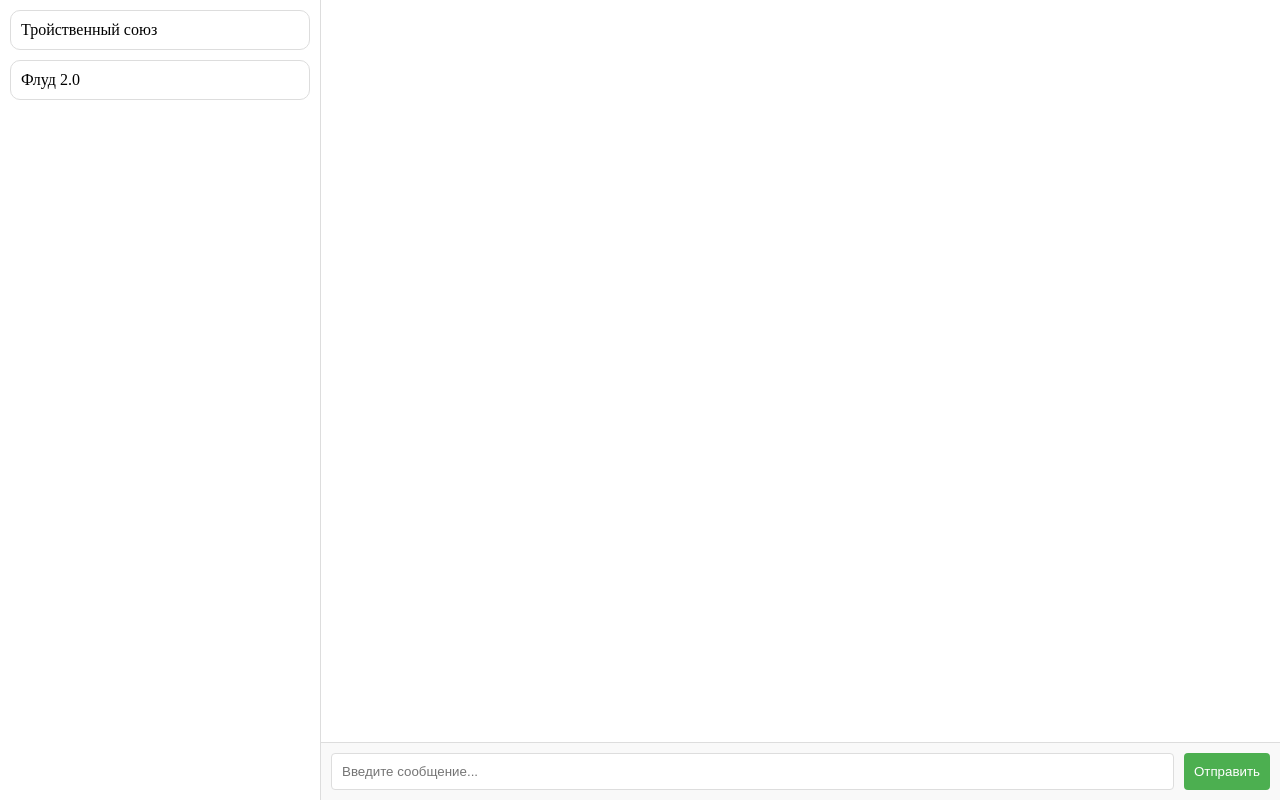
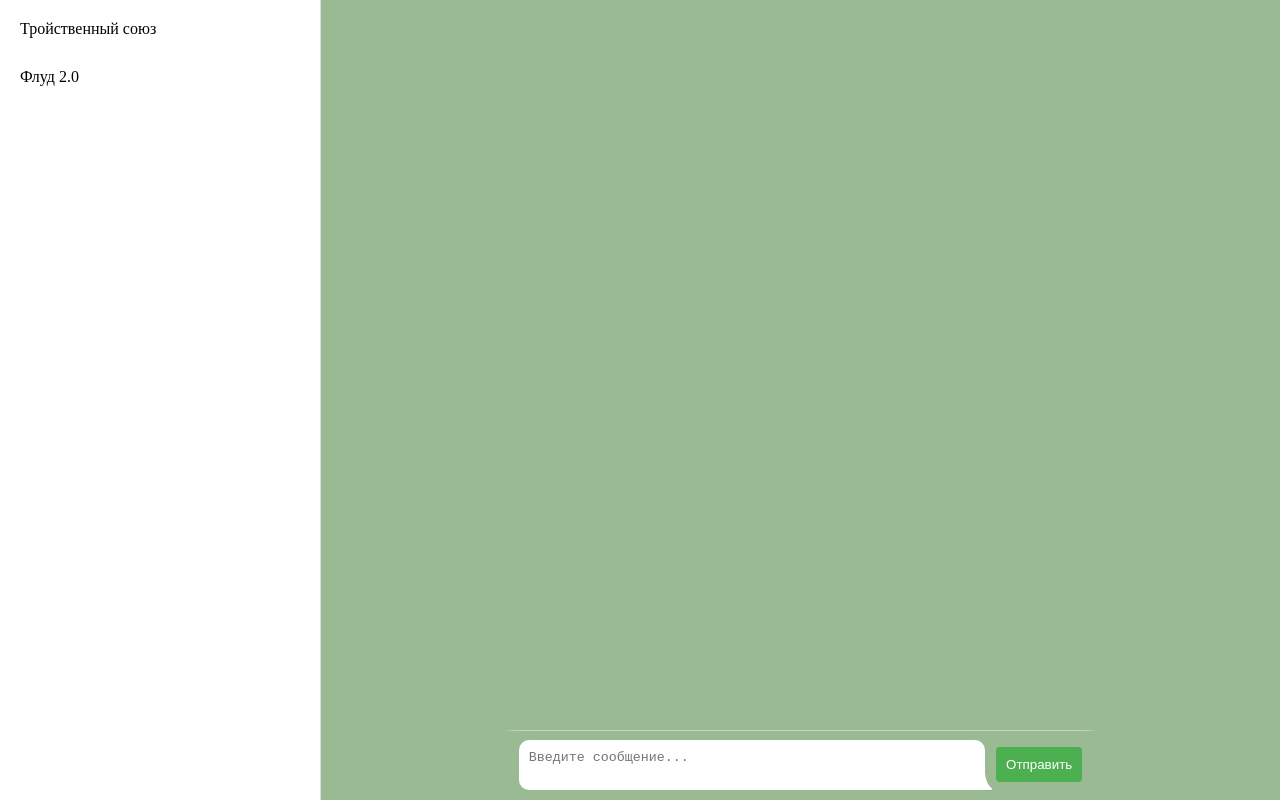
Before and after one commit to opazdunTeam/AstraHACK, a React app in the folder front/: page /chats in a window 1280 px wide. Both pictures are taken after a click on the element "Тройственный союз". Built offline with nearby package versions, Linux system fonts and the light colour scheme.

Commit message:
chats style change

```diff
--- a/front/src/components/ChatWindow.js
+++ b/front/src/components/ChatWindow.js
@@ -10,13 +10,23 @@ const ChatWindow = ({ messages, onSendMessage }) => {
     }
   };
   const handleKeyPress = (e) => {
-    if (e.key === 'Enter') {
+    if (e.key === 'Enter' && !e.shiftKey) {
       handleSend();
     }
+  };
+  const handleInputChange = (e) => {
+    setMessage(e.target.value);
+    autoResizeTextarea(e.target);
+  };
+
+  const autoResizeTextarea = (textarea) => {
+    textarea.style.height = 'auto';
+    textarea.style.height = `${textarea.scrollHeight}px`;
   };
 
   return (
     <div className="chat-container">
+      <div className="chat-window-wrapper">
         <div className="chat-window">
           {messages.map((msg, index) => (
             <div key={index} className={`message ${msg.isMine ? 'my-message' : 'other-message'}`}>
@@ -29,21 +39,23 @@ const ChatWindow = ({ messages, onSendMessage }) => {
             </div>
           ))}
         </div>
+      </div>
       <div className="message-input-container">
+        <div className="message-input-wrapper">
           <div className="message-input">
-          <input
-            type="text"
+            <textarea
               value={message}
-            onChange={(e) => setMessage(e.target.value)}
+              onChange={handleInputChange}
               onKeyPress={handleKeyPress}
               placeholder="Введите сообщение..."
             />
+            <svg class="svg-appendix" width="9" height="20"><defs><filter x="-50%" y="-14.7%" width="200%" height="141.2%" filterUnits="objectBoundingBox" id="composerAppendix"><feOffset dy="1" in="SourceAlpha" result="shadowOffsetOuter1"></feOffset><feGaussianBlur stdDeviation="1" in="shadowOffsetOuter1" result="shadowBlurOuter1"></feGaussianBlur><feColorMatrix values="0 0 0 0 0.0621962482 0 0 0 0 0.138574144 0 0 0 0 0.185037364 0 0 0 0.15 0" in="shadowBlurOuter1"></feColorMatrix></filter></defs><g fill="none" fill-rule="evenodd"><path d="M6 17H0V0c.193 2.84.876 5.767 2.05 8.782.904 2.325 2.446 4.485 4.625 6.48A1 1 0 016 17z" fill="#000" filter="url(#composerAppendix)"></path><path d="M6 17H0V0c.193 2.84.876 5.767 2.05 8.782.904 2.325 2.446 4.485 4.625 6.48A1 1 0 016 17z" fill="#FFF" class="corner"></path></g></svg>
             <button onClick={handleSend}>Отправить</button>
           </div>
         </div>
       </div>
-
+    </div>
   );
-};
+}
 
 export default ChatWindow;
--- a/front/src/components/styles.css
+++ b/front/src/components/styles.css
@@ -1,15 +1,15 @@
 /* styles.css */
 body {
-  margin: 0;
-  padding: 0;
-  height: 100vh;
-  overflow: hidden;
+      margin: 0;
+      padding: 0;
+      height: 100vh;
+      overflow: hidden;
 }
 
 .chats-page {
   display: flex;
   height: 100vh;
-  background-color: #f0f2f5;
+  background-color: #fff;
 }
 
 .chat-list {
@@ -23,7 +23,6 @@ body {
   margin: 10px;
   padding: 10px;
   cursor: pointer;
-  border: 1px solid #ddd;
   border-radius: 10px;
 }
 
@@ -34,21 +33,30 @@ body {
 .chat-container {
   flex: 1;
   display: flex;
+  background-color: #99BA92;
   flex-direction: column;
   overflow: hidden; /* Скрываем прокрутку у контейнера */
 }
 
+.chat-window-wrapper {
+  flex: 1;
+  display: flex;
+  justify-content: center;
+  overflow-y: auto;
+}
+
 .chat-window {
-  flex: 1;
+  width: 60%;
+  max-width: 800px;
+  min-width: 300px;
   padding: 10px;
-  background-color: #fff;
-  overflow-y: auto; /* Прокрутка у окна чата */
   box-sizing: border-box;
-  margin: 0; /* Убираем отступы */
+  display: flex;
+  flex-direction: column;
 }
 
 .message {
-  max-width: 60%;
+  max-width: 65%;
   padding: 10px;
   border-radius: 15px;
   margin-bottom: 10px;
@@ -58,61 +66,94 @@ body {
 }
 
 .my-message {
-  max-width: 40%;
-  background-color: #dcf8c6;
+  background-color: rgb(238,255,222);
   border: 1px solid #a0d6b4;
   color: #333;
   align-self: flex-end;
 }
 
 .other-message {
-max-width: 40%;
   background-color: #fff;
   border: 1px solid #ddd;
   color: #333;
   align-self: flex-start;
 }
 
+.message-text {
+  margin-bottom: 5px;
+}
 
 .message-time {
   font-size: 0.8em;
   color: #999;
-  align-self: flex-end;
   text-align: right;
 }
 
 .message-input-container {
   position: sticky;
-  bottom: 0;
   padding: 10px;
-  border-top: 1px solid #ddd;
-  background-color: #f9f9f9;
+  display: flex;
+  justify-content: center;
+  background-color: rgba(0, 0, 0, 0);
+  background-color: transparent;
   box-sizing: border-box;
+}
+
+.message-input-container::before {
+  content: ''; /* Пустое содержание для псевдоэлемента */
+  position: absolute;
+  top: 0; /* Позиция вверху */
+  left: 50%; /* Центрирование по горизонтали */
+  transform: translateX(-50%); /* Корректировка позиционирования */
+  width: 62%; /* Фиксированная длина границы */
+  height: 1px; /* Фиксированная ширина границы */
+  background: linear-gradient(90deg, rgba(255, 255, 255, 0) 0%, rgba(255, 255, 255, 0.4) 2%, rgba(255, 255, 255, 0.4) 98%, rgba(255, 255, 255, 0) 100%);
+  transition: opacity 350ms ease;
+}
+
+.message-input-wrapper {
+  width: 60%;
+  max-width: 800px;
+  min-width: 300px;
+  border: none;
 }
 
 .message-input {
   display: flex;
   width: 100%;
-  box-sizing: border-box;
+  align-items: flex-end;
 }
 
-.message-input input {
+.message-input textarea {
   flex: 1;
+  max-height: 33vh; /* Максимальная высота текстового поля */
   padding: 10px;
-  border: 1px solid #ddd;
-  border-radius: 4px;
+  border: none;
+  outline: none;
+  border-radius: 10px 10px 0px 10px;
+  resize: none; /* Убираем возможность изменения размеров поля пользователем */
+  overflow-y: auto; /* Вертикальная прокрутка */
   box-sizing: border-box;
+  height: auto;
+  min-height: 40px; /* Минимальная высота текстового поля */
+}
+
+.svg-appendix{
+  margin-bottom: -0.2rem;
+  margin-right: -0.5rem;
+  width: .5625rem;
+  height: 1.25rem;
 }
 
 .message-input button {
   margin-left: 10px;
+  margin-bottom: 8px;
   padding: 10px;
   background-color: #4caf50;
   color: #fff;
   border: none;
   border-radius: 4px;
   cursor: pointer;
-  box-sizing: border-box;
 }
 
 .message-input button:hover {
```
Lines whose indentation alone changed are shown as unchanged.
